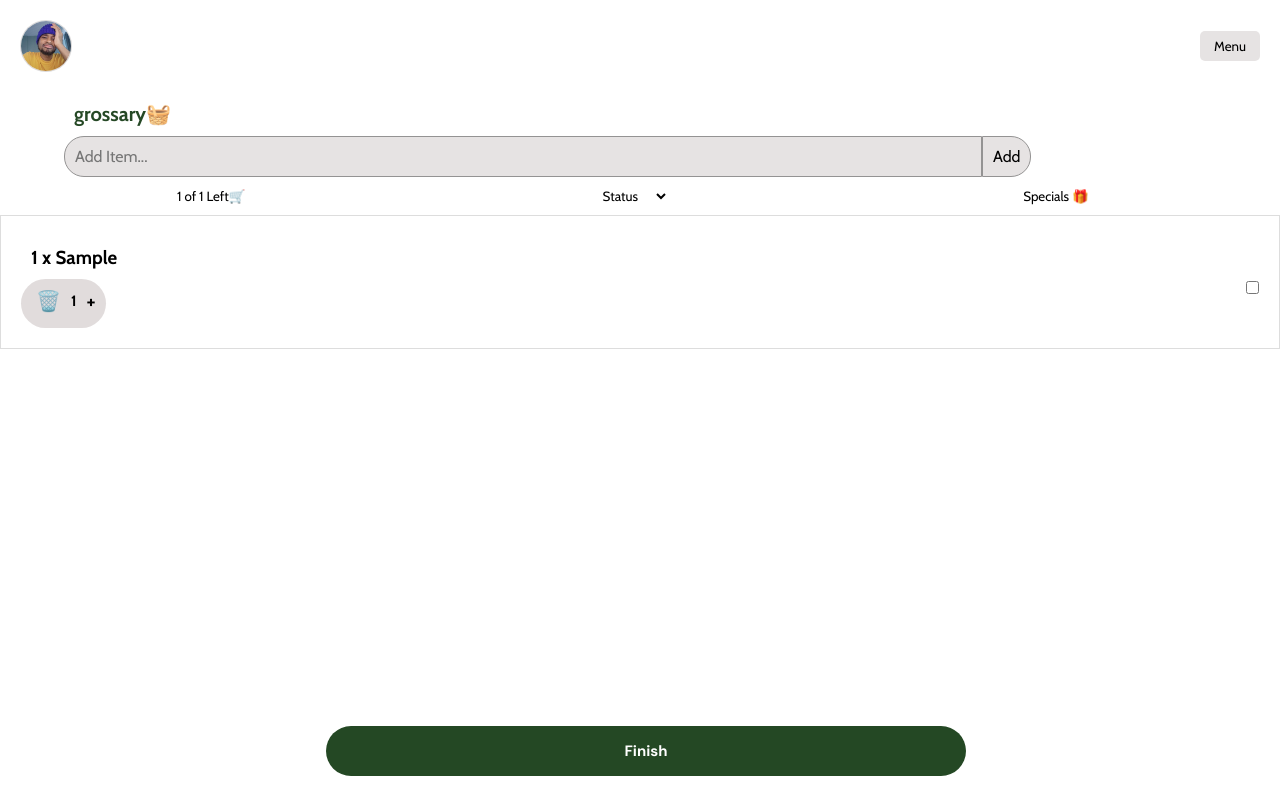
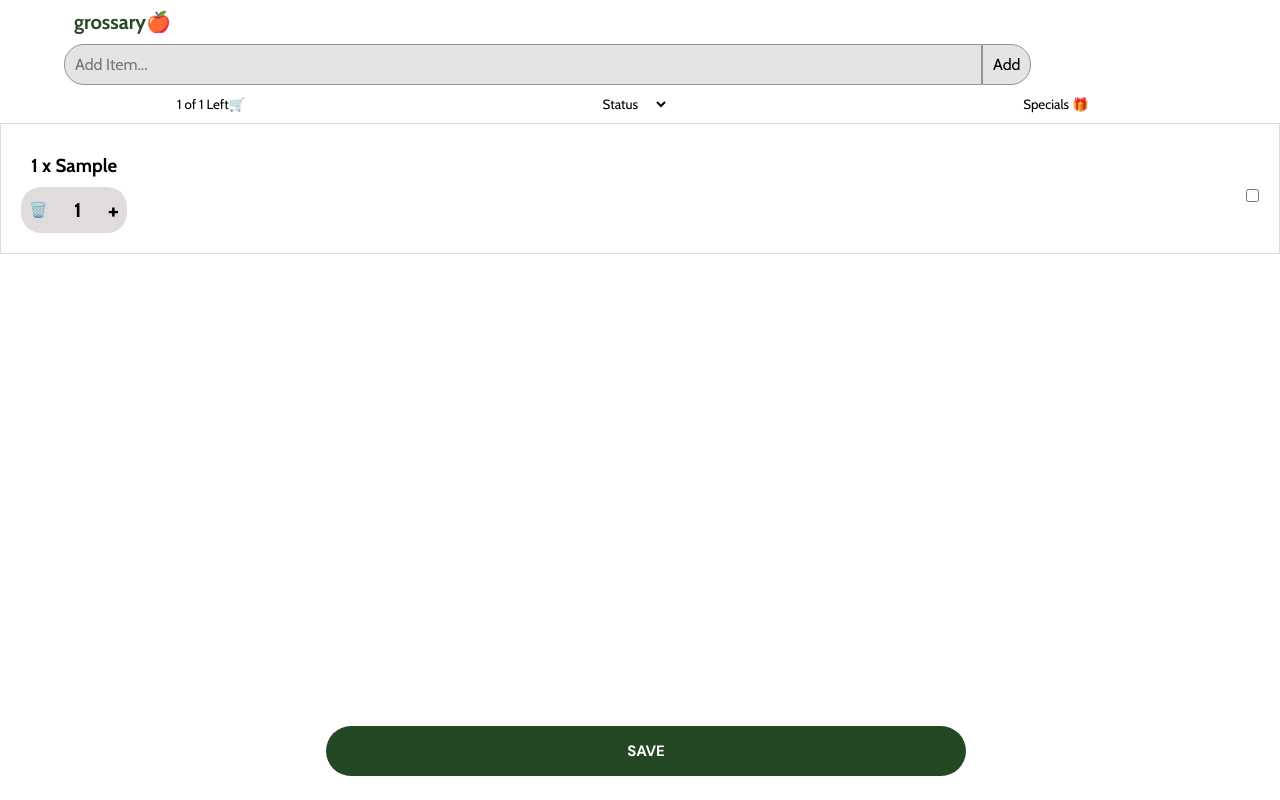
Before and after one commit to Asanda-Ngcobo/Grossary, a React (Create React App) app: page / in a window 1280 px wide. Both pictures are taken after typing "Sample" into the empty fields and a click on the button "Add". Built offline with nearby package versions, Linux system fonts and the light colour scheme.

Commit message:
New updates

```diff
--- a/src/App.js
+++ b/src/App.js
@@ -1,4 +1,5 @@
-import { useState } from 'react';
+import { useState, useEffect, useRef } from 'react';
+import useLocalStorage from './LocalStorage';
 import './index.css';
 import Logo1 from './Shoprite-Logo.jpg';
 import Logo2 from './clicks.jpg';
@@ -7,7 +8,7 @@ import Logo4 from './Bluff.png';
 import Logo5 from './Pick-n-Pay.png';
 import Logo6 from './Spar.png';
 import Logo7 from './Boxer.png';
-import Me from './Me.jpg'
+// import Me from './Me.jpg'
 
 const specials = [
   {store: 'Shoprite',
@@ -49,41 +50,52 @@ const specials = [
 
 
 function App() {
-  const [items, setItems] = useState([]);
+  const [items, setItems] = useLocalStorage([], 'added');
   // const [priced, setPrice] = useState([]);
-  const [totalCost, setTotalCost] = useState(0);
+  const [totalCost, setTotalCost] = useLocalStorage(0, 'total');
+  const [sales, setSales] = useState(true)
   function handleClearList() {
     setItems([]);
     setTotalCost(0);
   }
+
+  function handleSpecialsClick(){
+    setSales(!sales)
+  }
   const toBeShoppedCount = items.filter((item) => !item.shopped).length;
   return (
     <div className="App">
-      <Menu />
-      <Main items={items}
+      {/* <Menu /> */}
+
+      {!sales ? <Specials/> :     <Main items={items}
       setItems={setItems}
       setTotalCost={setTotalCost}
       totalCost={totalCost}
-      toBeShoppedCount={toBeShoppedCount}/>
+      toBeShoppedCount={toBeShoppedCount}
+      />}
 
       {items.length > 0 &&  <Clear items={items}
       setItems={setItems}
-      onClearItems={handleClearList}>{toBeShoppedCount > 0 ? 'Finish': 'Go Pay'}</Clear>}
+      onClearItems={handleClearList}>{toBeShoppedCount > 0 ? 'SAVE': 'GO PAY'}</Clear>}
 
-    {items.length === 0 && <Navigation items={items}/>}
+    {items.length === 0 &&
+    <Navigation items={items}
+    onSpecialsClick={handleSpecialsClick}
+
+    />}
 
     </div>
   );
 }
 
-function Menu(){
-  return(
-    <div className='menu'>
-      <img src={Me} alt='profile-picture'/>
-      <button className='menu-options'>Menu</button>
-    </div>
-  )
-}
+// function Menu(){
+//   return(
+//     <div className='menu'>
+//       <img src={Me} alt='profile-picture'/>
+//       <button className='menu-options'>Menu</button>
+//     </div>
+//   )
+// }
 function Main({items, setItems, totalCost, setTotalCost, toBeShoppedCount}){
 
   const [sortBy, setSortBy] = useState('priceAndShopped');
@@ -144,8 +156,9 @@ function Main({items, setItems, totalCost, setTotalCost, toBeShoppedCount}){
         totalCost={totalCost}
         setSortBy={setSortBy}
         toBeShoppedCount={toBeShoppedCount}
+
       />
-      {items.length === 0 ? <Specials/> :
+
       <GroceryList
       items={items}
       sortBy={sortBy}
@@ -153,7 +166,7 @@ function Main({items, setItems, totalCost, setTotalCost, toBeShoppedCount}){
       onShoppedItem={handleToggleItems}
       onAddPrice={handleAddPrice}
       onDeleteItem={handleDeleteItem}
-    /> }
+    />
 
 
     </div>
@@ -166,8 +179,10 @@ function Header({ AddItems, items, totalCost, setSortBy, toBeShoppedCount }) {
 
 
 
-  function handleInput() {
+  function handleInput(e) {
+    e.preventDefault();
     if (!description) return;
+
 
     const newItem = {
       description,
@@ -181,19 +196,28 @@ function Header({ AddItems, items, totalCost, setSortBy, toBeShoppedCount }) {
     setDescription(''); // Reset input
   }
 
+   // To focus the search box as soon as the application is loaded
+   const inputElement = useRef(null)
+   useEffect(function(){
 
+ inputElement.current.focus();
+   }, []);
 
   return (
-    <header className="header">
-      <h1 className="logo">grossary🧺</h1>
+    <header className="header" >
+      <h1 className="logo">grossary🍎</h1>
+      <form onSubmit={handleInput}>
       <input
         type="text"
         className="add-item"
         placeholder="Add Item..."
         value={description}
         onChange={(e) => setDescription(e.target.value)}
+        ref={inputElement}
       />
-      <button className="add-btn" onClick={handleInput}>Add</button>
+      <button className="add-btn" >Add</button>
+      </form>
+
 
       {items.length > 0 ? (
         <div>
@@ -264,7 +288,7 @@ function Specials(){
 
 function GroceryList({ items, sortBy, onQuantityChange, onShoppedItem, onAddPrice, onDeleteItem }) {
   let sortedItems = [...items];
-  if (sortBy === 'priceAndShopped') {
+  if (items?.sortBy === 'priceAndShopped') {
     sortedItems.sort((a, b) => {
       if (!a.priceAdded && b.priceAdded) return -1;
       if (a.priceAdded && !b.priceAdded) return 1;
@@ -318,16 +342,18 @@ function QuantityAndShopped({ item, onQuantityChange, onShoppedItem, onAddPrice,
   return (
     <div className="quantity-and-shopped">
       <div className="quantity">
-        <button onClick={() => (item.quantity === 1 ? onDeleteItem(item.id) : onQuantityChange(item.id, item.quantity - 1))} style={{fontSize: '20px'}}>
+        <button onClick={() => (item.quantity === 1 ? onDeleteItem(item.id) : onQuantityChange(item.id, item.quantity - 1))} style={{fontSize: '15px'}}>
           {item.quantity === 1 ? '🗑️' : '-'}
         </button>
         <button>{item.quantity}</button>
-        <button onClick={() => onQuantityChange(item.id, item.quantity + 1)} style={{fontSize: '20px'}}>+</button>
+        <button onClick={() => onQuantityChange(item.id, item.quantity + 1)} style={{fontSize: '25px'}}>+</button>
       </div>
 
       {item.shopped && (
         <div className="price-container">
+
           <div>
+
             R<input
               type="number"
               value={inputPrice}
@@ -336,7 +362,7 @@ function QuantityAndShopped({ item, onQuantityChange, onShoppedItem, onAddPrice,
               placeholder="Unit Price"
             />
           </div>
-          <div style={{color: '#F4D06F'}}>Total: R{inputPrice * item.quantity || 0}</div>
+          <div style={{color: '#F4D06F'}}>Subotal: R{inputPrice * item.quantity || 0}</div>
 
           {(priceInputFocused || !item.priceAdded) && (
             <button
@@ -362,12 +388,13 @@ function QuantityAndShopped({ item, onQuantityChange, onShoppedItem, onAddPrice,
 }
 
 
-function Navigation({items}) {
+function Navigation({ onSpecialsClick}) {
   return (
     <nav className="navigation">
 
       <ul>
-        <li style={items.length === 0 ? {color: 'green'} : {color: ''}}>Home</li>
+        <li>Home</li>
+        <li onClick={onSpecialsClick}>Specials</li>
         <li>Lists</li>
         <li>History</li>
 
--- /dev/null
+++ b/src/LocalStorage.js
@@ -0,0 +1,21 @@
+import { useState, useEffect } from "react";
+
+function useLocalStorage(key) {
+    const [value, setValue] = useState(function(){
+        // retrieve watched data from local storage
+        const storeAdded = JSON.parse(localStorage.getItem(key));
+        if(storeAdded){
+          return storeAdded;
+        }
+        return [];
+      });
+        //Keeping the state of the watched intact even after refreshing
+  useEffect(function(){
+    localStorage.setItem(key, JSON.stringify(value));
+    //JSON.stringify is used to store watched data into a string because localStorage works with strings.
+     }, [value, key])
+   return [value, setValue]
+}
+
+
+export default useLocalStorage;
--- a/src/index.css
+++ b/src/index.css
@@ -90,11 +90,11 @@ h3{
 }
 
 .quantity{
-  padding: 5px 5px 10px 10px;
+  padding: 3px;
   background: rgb(225, 220, 220);
-  width: auto;
+  width: 100px;
   justify-content: space-between;
-  border-radius: 30px;
+  border-radius: 20px;
   display: flex;
 }
 
@@ -103,7 +103,7 @@ h3{
   border: none;
   background: transparent;
   padding: 5px;
-  font-size: 15px;
+  font-size: 20px;
   cursor: pointer;
   font-weight: bolder;
 }
@@ -124,11 +124,11 @@ h3{
   border: none;
 color: white;
   padding: 5px;
-  border-radius: 15px;
+  border-radius: 5px;
 
   font-size: 12px;
   font-weight: bolder;
-  background-color: rgba(3, 44, 3, 0.867);
+  background-color: rgba(116, 119, 116, 0.867);
 }
 .sort-dropdown{
   border: none;
```
